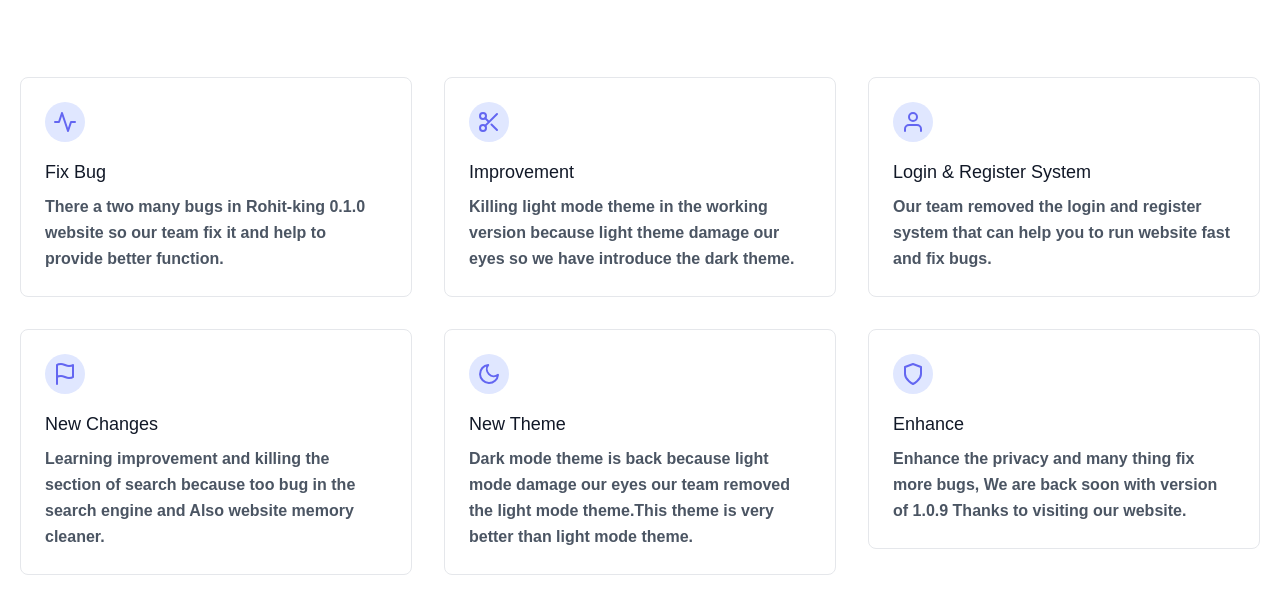
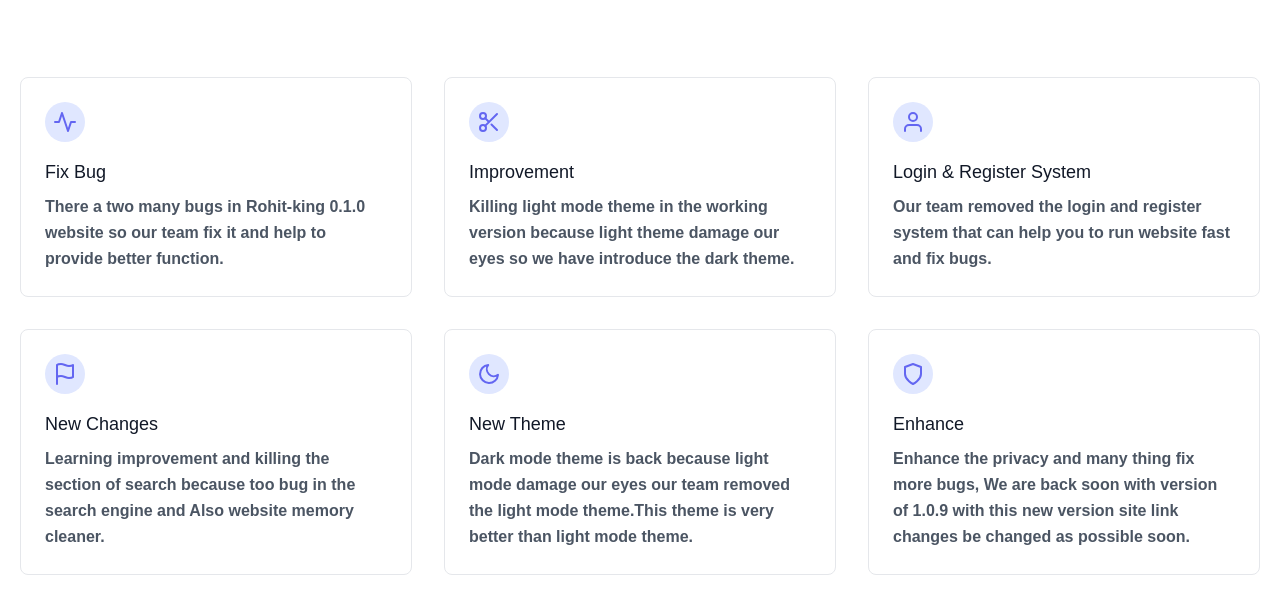
Before and after one commit to CrisisCreator/Rohit-king.github.io, a plain HTML site: page index.html in a window 1280 px wide. Shown: the part 345-958 px from the top of the page. Drawn offline with nearby package versions, Linux system fonts and the light colour scheme.

Commit message:
Update index.html

```diff
--- a/index.html
+++ b/index.html
@@ -89,7 +89,7 @@
                 </div>
                 <h2 class="text-lg text-gray-900 font-medium title-font mb-2">
                     Enhance</h2>
-                <p class="leading-relaxed text-base">Enhance the privacy and many thing fix more bugs, We are back soon with version of 1.0.9 Thanks to visiting our website.</p>
+                <p class="leading-relaxed text-base">Enhance the privacy and many thing fix more bugs, We are back soon with version of 1.0.9 with this new version site link changes be changed as possible soon.</p>
               </div>
             </div>
       </section>
```
